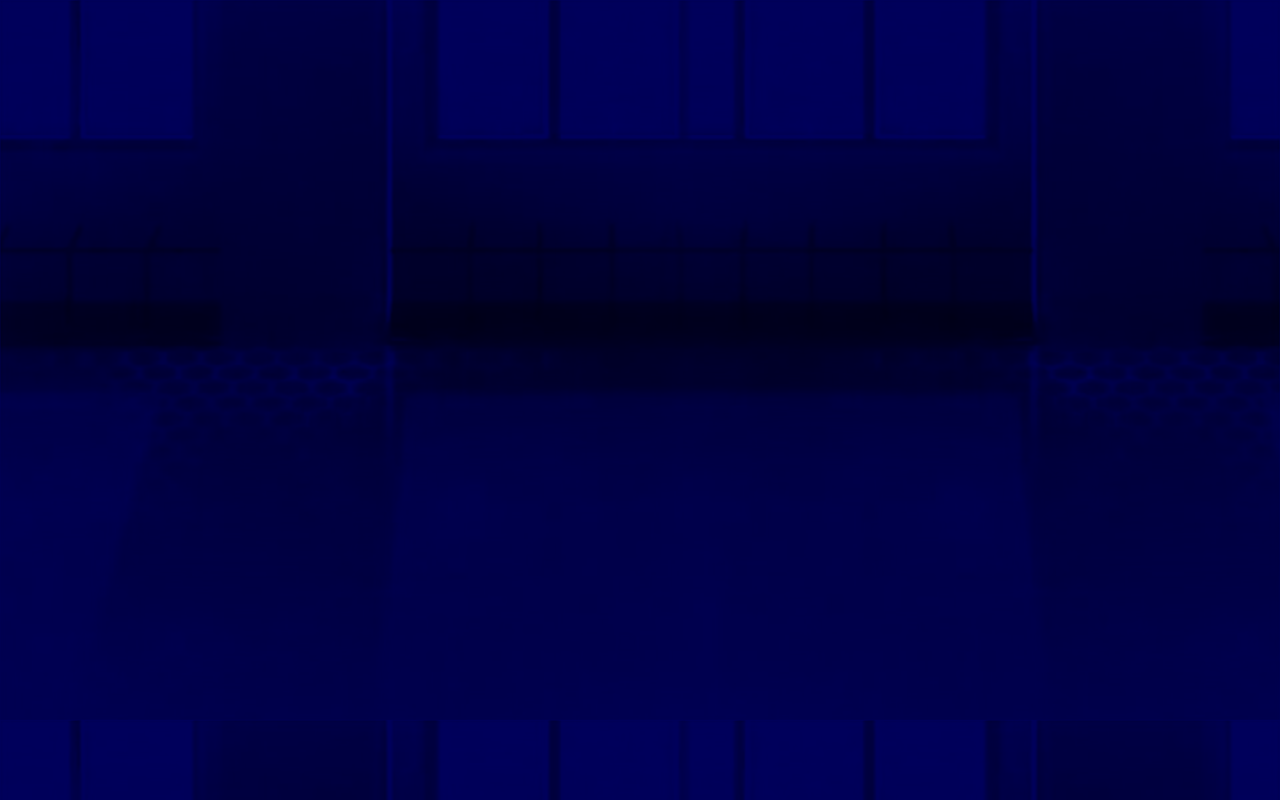
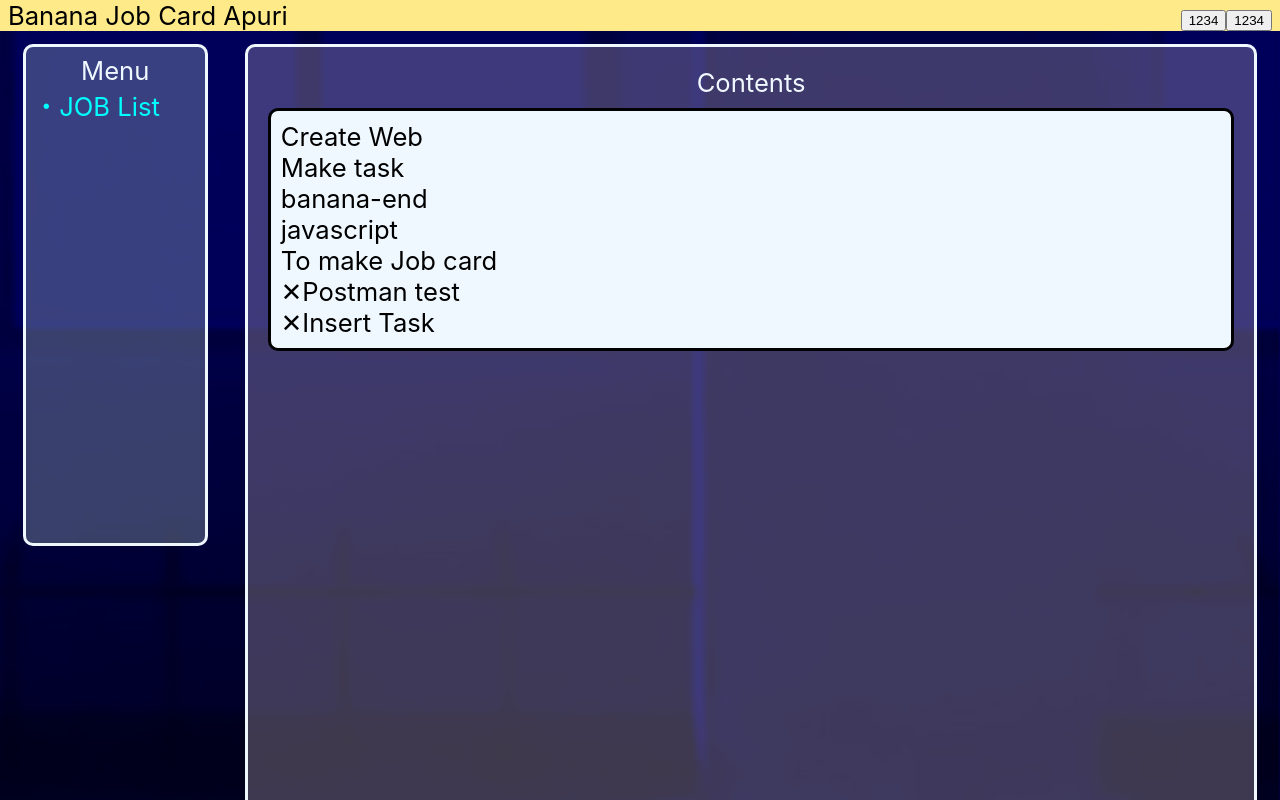
Before and after one commit to bunnanna/Banana-frontend-app, a React (Create React App) app: page /main/joblist in a window 1280 px wide. Shown: the top 800 px of the page. Built offline with nearby package versions, Linux system fonts and the light colour scheme.

Commit message:
adj css and task

```diff
--- a/src/App.js
+++ b/src/App.js
@@ -1,5 +1,6 @@
 import { Route, Routes } from "react-router-dom";
 import FirstPage from "./components/FirstPage";
+import JobsList from "./components/JobsList";
 import Layout from "./components/Layout";
 import Login from "./components/Login";
 import MainPage from "./components/MainPage";
@@ -9,9 +10,14 @@ function App() {
   return (
     <Routes>
       <Route path="/" element={<Layout/>}>
-        <Route index element={<FirstPage/>}/>
+        <Route element={<FirstPage/>}/>
         <Route path="/login" element={<Login/>}/>
-        <Route path="/main" element={<MainPage/>}/>
+        <Route path="main" element={<MainPage/>}>
+          <Route path="joblist" element={<JobsList/>}>
+
+          </Route>
+        </Route>
+
 
       </Route>
     </Routes>
--- /dev/null
+++ b/src/components/CheckList.js
@@ -0,0 +1,11 @@
+const CheckList = ({Clist}) => {
+    const onCompleteSubTask = Clist.check ? <span>✔</span>:<span>✕</span>
+return(
+        <div>
+            {onCompleteSubTask}
+            <span>{Clist.subtask}</span>
+        </div>
+     );
+}
+
+export default CheckList;
--- /dev/null
+++ b/src/components/JobsList.js
@@ -0,0 +1,9 @@
+import Task from "./Task";
+
+const JobsList = () => {
+    return (
+        <Task/>
+     );
+}
+
+export default JobsList;
--- a/src/components/MainPage.js
+++ b/src/components/MainPage.js
@@ -1,7 +1,15 @@
+import { Outlet } from "react-router-dom";
+import Menu from "./Menu";
+
 const MainPage = () => {
     return ( <div className="main__content">
-        <div className="menu__zone">Menu</div>
-        <div className="content__zone">content</div>
+        <div className="menu__zone"><Menu/></div>
+        <div className="content__zone">
+        <div className="title__menu">
+        Contents
+    </div>
+            <Outlet/>
+            </div>
     </div> );
 }
 
--- /dev/null
+++ b/src/components/Menu.js
@@ -0,0 +1,13 @@
+import { Link } from "react-router-dom";
+
+const Menu = () => {
+    return ( <>
+    <div className="menu">
+       <div className="title__menu">Menu</div>
+       <div>
+        <Link to="joblist">・JOB List</Link>
+       </div>
+    </div></> );
+}
+
+export default Menu;
--- /dev/null
+++ b/src/components/Task.js
@@ -0,0 +1,53 @@
+import CheckList from "./CheckList"
+
+const Task = () => {
+    const {projectname,taskname,teams,skills,description,checklist,complete} = {
+        _id: "63bcc811e45a86bbdb5f3ea5",
+        projectname: "Create Web",
+        taskname: "Make task",
+        teams: [
+            "banana-end"
+        ],
+        skills: [
+            "javascript"
+        ],
+        description: "To make Job card",
+        checklist: [
+            {
+                "check": false,
+                "subtask": "Postman test",
+                "_id": "63bcc811e45a86bbdb5f3ea6"
+            },
+            {
+                "check": false,
+                "subtask": "Insert Task",
+                "_id": "63bcc811e45a86bbdb5f3ea7"
+            }
+        ],
+        complete: false,
+        __v: 0
+    }
+
+    return ( <div className="task__card">
+        <div className="task__project">
+            {projectname}
+        </div>
+        <div className="task__task">
+            {taskname}
+        </div>
+        <div className="task__teams">
+            {teams.join()}
+        </div>
+        <div className="task__skills">
+            {skills.join()}
+        </div>
+        <div className="task__description">
+            {description}
+        </div>
+        <div className="task__checklist">
+            {checklist.map(Clist => <CheckList key={Clist.subtask} Clist={Clist} /> )}
+        </div>
+    </div> );
+}
+
+export default Task;
--- a/src/index.css
+++ b/src/index.css
@@ -10,9 +10,13 @@ body {
   background-size:cover;
   background-position: top right;
   background-blend-mode: multiply;
-
+  font-size: 2vw;
+  color: aliceblue;
 }
-
+a{
+  text-decoration: none;
+  color: aqua;
+}
 code {
   font-family: source-code-pro, Menlo, Monaco, Consolas, 'Courier New',
     monospace;
@@ -21,17 +25,19 @@ code {
 .page__header{
   display: flex;
   justify-content: space-between;
-  padding: 30px;
-  background-color: rgb(255, 213, 0);
+  padding: 0 1vh 0 1vh;
+  background-color: rgb(254, 234, 136);
+}
 
-}
 .header__content{
+  color: black;
   float: left;
   width: 100%;
 }
 .body__content{
   min-height:85vh;
-  padding: 10px;
+  padding-left: 10px;
+  padding-right: 10px;
   display: flex;
   justify-content: center;
   justify-items: center;
@@ -39,20 +45,20 @@ code {
 }
 
 h1{
-  font-size: 50px;
+  font-size: 5vw;
   color: aliceblue;
   text-align: center;
 }
 
 h2{
-  font-size: 32px;
+  font-size: 4vw;
   color: aliceblue;
   text-align: center;
 }
 
 .main__content{
   width : 100%;
-  height:80vh;
+  min-height:80vh;
   margin:1%;
   display: grid;
   grid-template-columns: 15% 82%;
@@ -60,15 +66,41 @@ h2{
 }
 
 .menu__zone{
-  background-color: rgba(195, 236, 222, 0.25);
+  display: flex;
+  justify-content: center;
+}
+.menu{
+  position:sticky;
+  background-color: rgba(228, 255, 246, 0.25);
+  border-style: solid;
+  border-radius: 10px;
+  padding: 1vh;
+  top: 20px;
+  width: 100%;
+  max-height: 60vh;
+}
+.title__menu{
+  margin-top: 0;
+  font-size: 2vw;
+  text-align: center;
+}
+.content__zone{
+  background-color: rgba(248, 225, 225, 0.251);
   border-style: solid;
   border-radius: 10px;
   padding: 20px;
+  border-color: aliceblue;
+  min-height: 70vh;
+  height: 200vh;
 }
 
-.content__zone{
-  background-color: rgba(232, 178, 178, 0.251);
+/* Task */
+.task__card{
+  background-color: aliceblue;
   border-style: solid;
   border-radius: 10px;
-  padding: 20px;
+  border-color: black;
+  color: black;
+  padding: 10px;
+  margin: 10px 0 10px 0;
 }
```
Also changed, not shown: src/components/Contents.js (added, +9 -0 lines).
